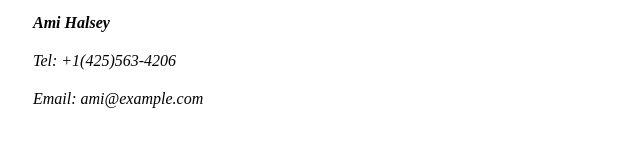
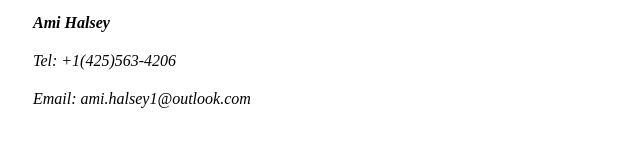
Before and after one commit to ameliarose003/Ami-Halsey-Portfolio, a plain HTML site: page index.html in a window 1280 px wide. Shown: the part 2514-2660 px from the top of the page, 17-657 px from the left. Drawn offline with Linux system fonts and the light colour scheme.

Commit message:
now email is really updated

```diff
--- a/index.html
+++ b/index.html
@@ -61,7 +61,7 @@
         <address>
             <strong>Ami Halsey</strong>
             <a href="tel:+4255634206">Tel: +1(425)563-4206</a>
-            <a href="mailto:ami.halsey1@outlook.com">Email: ami@example.com</a>
+            <a href="mailto:ami.halsey1@outlook.com">Email: ami.halsey1@outlook.com</a>
         </address>
     </footer>
 </body>
```
